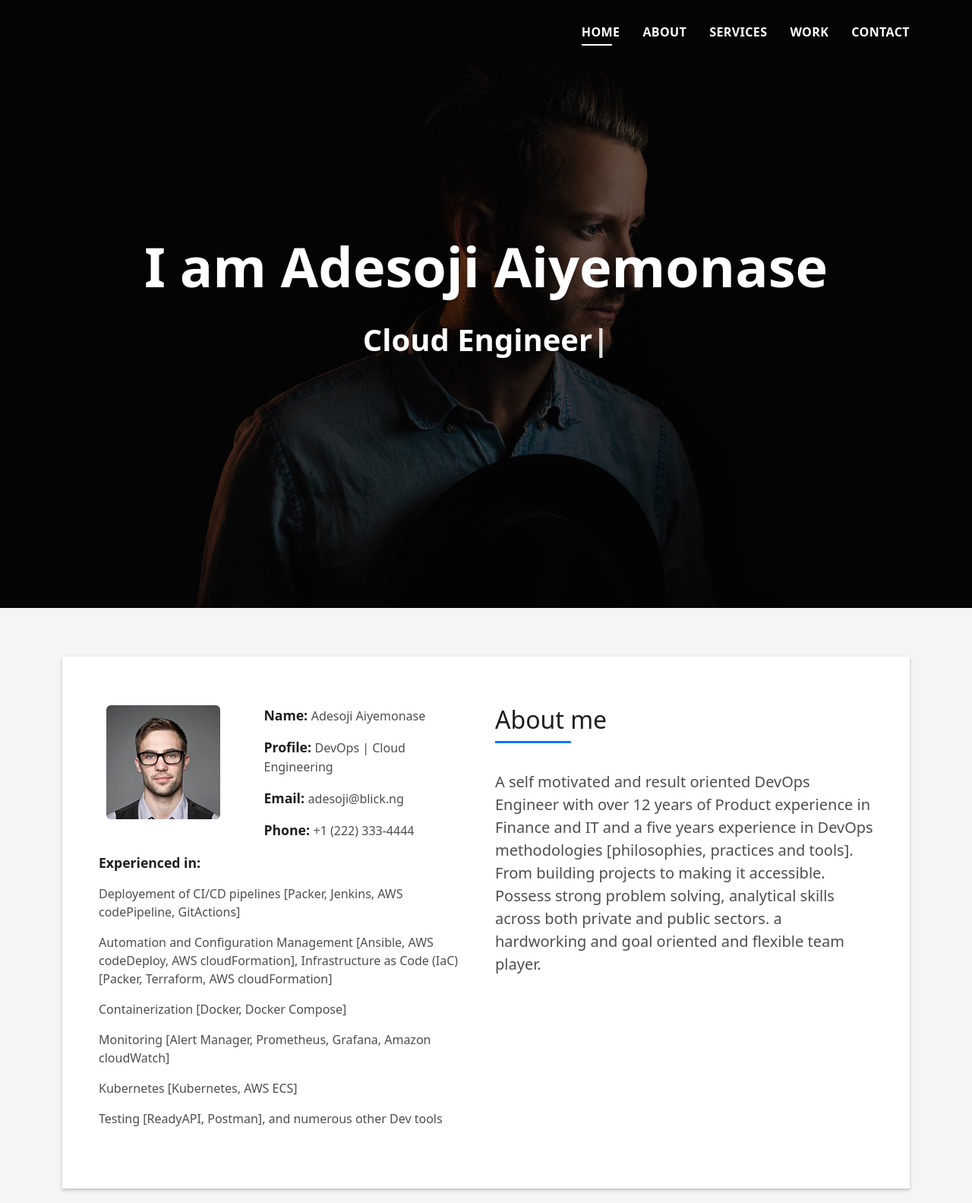
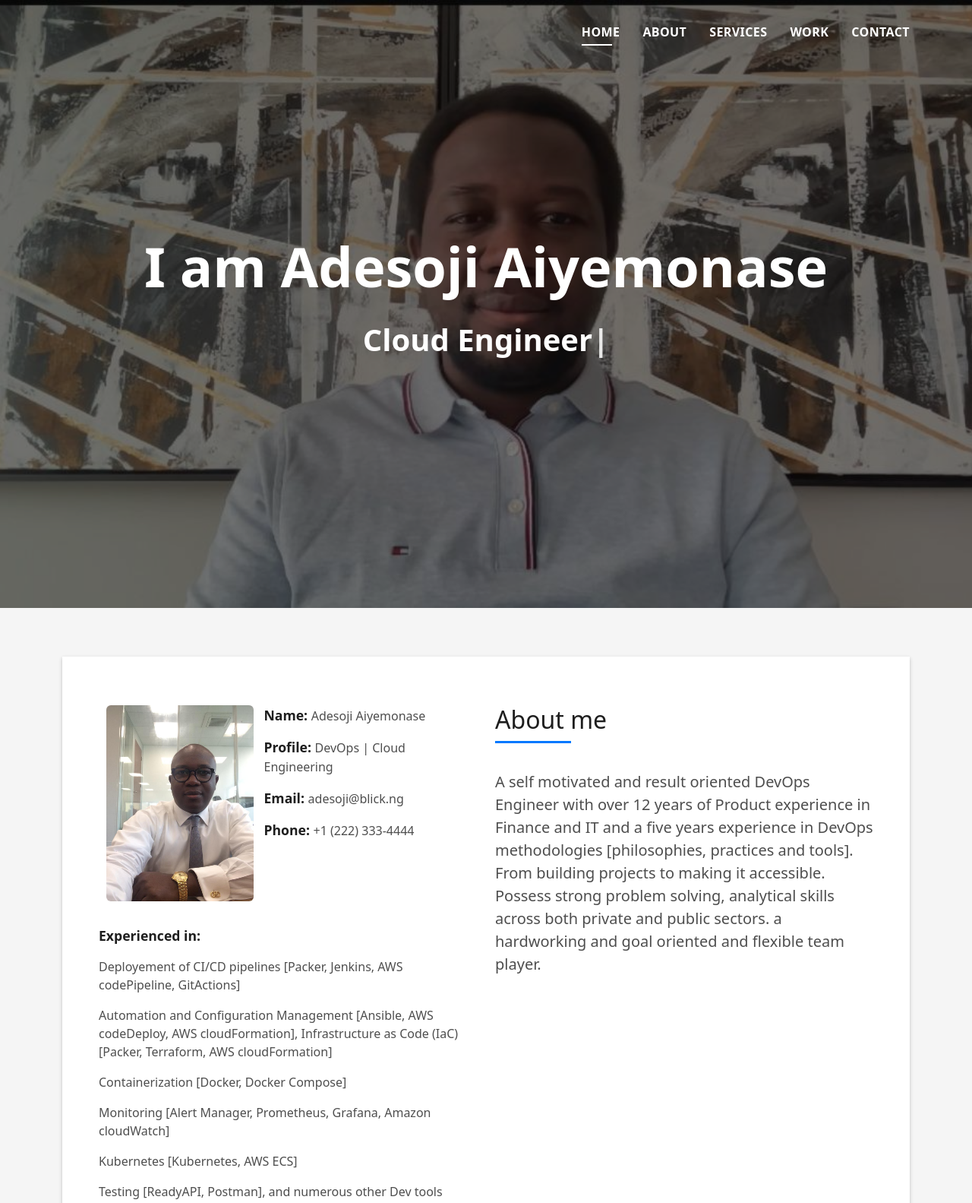
Before and after one commit to TheWiki2306/Portfolio-Template, a plain HTML site: page DevFolio/index.html in a window 1280 px wide. Shown: the top 1583 px of the page at 76% size. Drawn offline with Linux system fonts and the light colour scheme.

Commit message:
On branch main

```diff
--- a/DevFolio/index.html
+++ b/DevFolio/index.html
@@ -73,7 +73,7 @@
   </header><!-- End Header -->
 
   <!-- ======= Hero Section ======= -->
-  <div id="hero" class="hero route bg-image" style="background-image: url(assets/img/hero-bg.jpg)">
+  <div id="hero" class="hero route bg-image" style="background-image: url(assets/img/main_img.jpg)">
     <div class="overlay-itro"></div>
     <div class="hero-content display-table">
       <div class="table-cell">
@@ -100,7 +100,7 @@
                   <div class="row">
                     <div class="col-sm-6 col-md-5">
                       <div class="about-img">
-                        <img src="assets/img/testimonial-2.jpg" class="img-fluid rounded b-shadow-a" alt="">
+                        <img src="assets/img/second_img.jpg" class="img-fluid rounded b-shadow-a" alt="">
                       </div>
                     </div>
                     <div class="col-sm-6 col-md-7">
```
Also changed, not shown: DevFolio/assets/img/IMG-20220830-WA0028.jpg (added), DevFolio/assets/img/IMG-20220830-WA0030.jpg (added), DevFolio/assets/img/main_img.jpg (added), DevFolio/assets/img/second_img.jpg (added).
